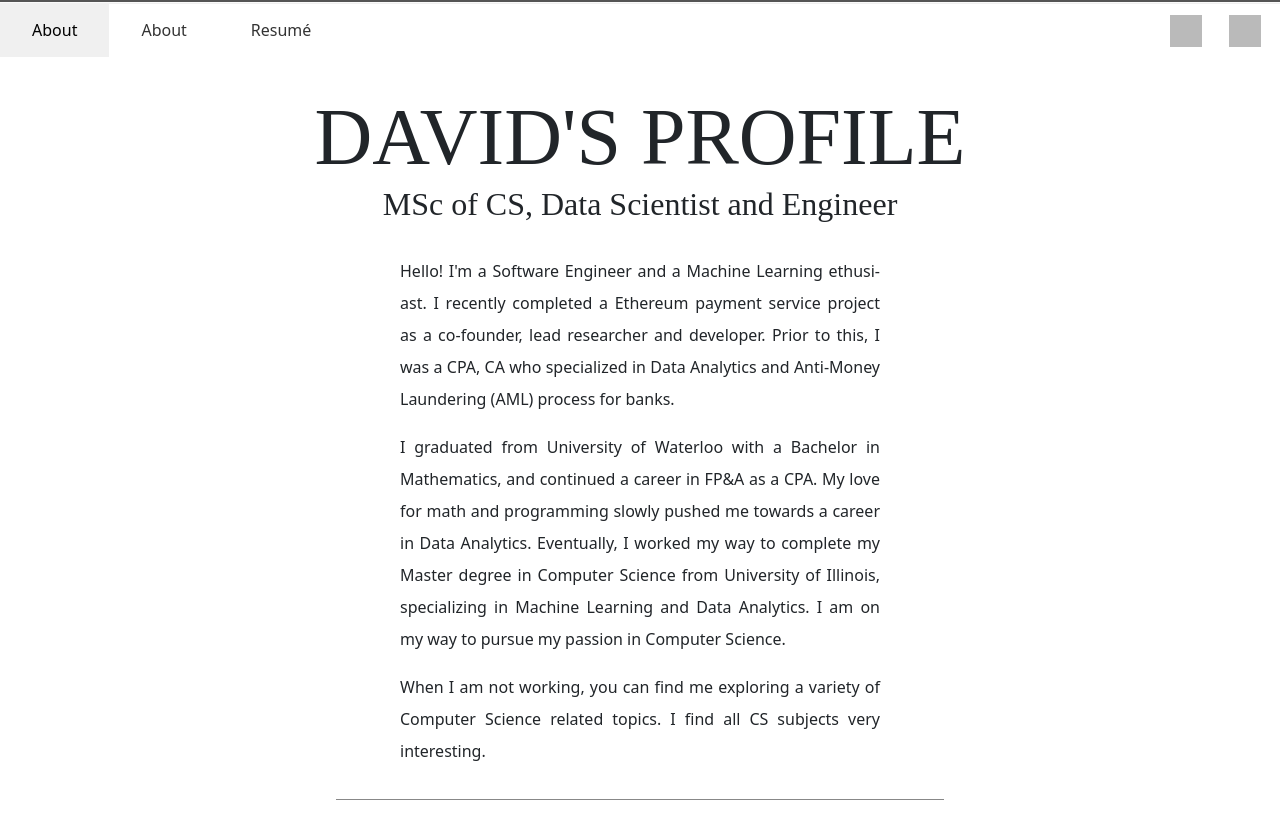
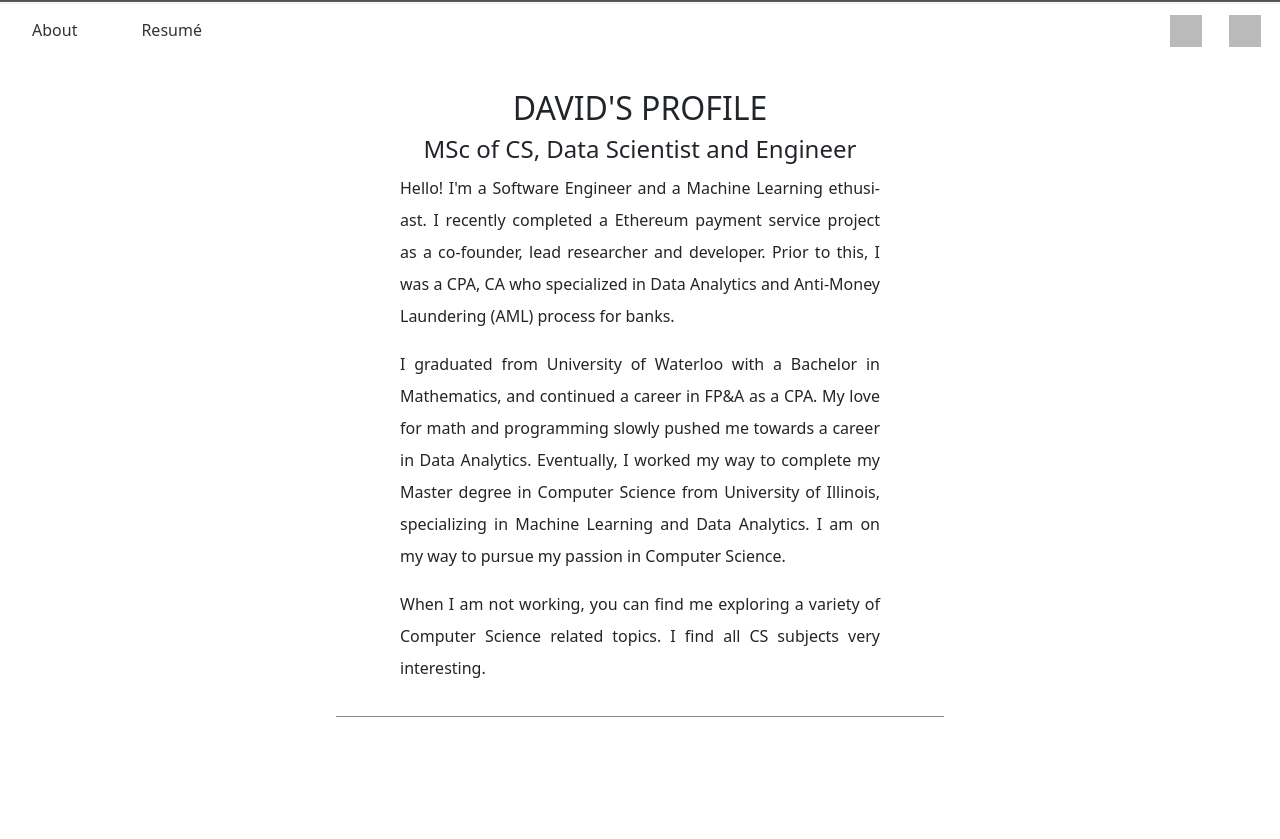
Before and after one commit to uwDavid/uwDavid.github.io, a Jekyll site: the page built from index.html, in a window 1280 px wide. Shown: the top 839 px of the page. Built offline with Jekyll 4.4.1, drawn with Linux system fonts in a browser that asks for light colours; grey boxes are pictures that could not be loaded.

Commit message:
formatting

```diff
--- a/_includes/header.html
+++ b/_includes/header.html
@@ -1,37 +1,22 @@
 <header class="header">
 	<nav>
 		<div class="links">
-			{% assign current = nil %}
-			{% if page.url == "/" %}
-				{% assign current = 'active' %}
+			{% for my_page in site.pages %}
+			{% if my_page.title %}
+			<a class="" href="{{ my_page.url }}">{{ my_page.title }}</a>
 			{% endif %}
-			<a class="{{ current }}" href="/">About</a>
-			{% for my_page in site.pages %}
-				{% if my_page.title %}
-					{% assign current = nil %}
-					{% if page.url == my_page.url %}
-						{% assign current = 'active' %}
-					{% endif %}
-					{% if my_page.title != "Webdev" or current == "active" %}
-					<a class="{{ current }}" href="{{ my_page.url }}">{{ my_page.title }}</a>
-					{% endif %}
-				{% endif %}
 			{% endfor %}
 			<a class="" href="cv/">Resumé</a>
 		</div>
 		<div class="contact">
 			<a target="_blank" href="https://www.github.com/uwDavid">
-				<img class="icon" src="https://cdn.jsdelivr.net/npm/simple-icons@latest/icons/github.svg" alt="GitHub" />
+				<img class="icon" src="https://cdn.jsdelivr.net/npm/simple-icons@latest/icons/github.svg"
+					alt="GitHub" />
 			</a>
 			<a target="_blank" href="https://www.linkedin.com/in/davidjiang-cpa">
-				<img class="icon" src="https://cdn.jsdelivr.net/npm/simple-icons@latest/icons/linkedin.svg" alt="LinkedIn" />
+				<img class="icon" src="https://cdn.jsdelivr.net/npm/simple-icons@latest/icons/linkedin.svg"
+					alt="LinkedIn" />
 			</a>
 		</div>
 	</nav>
-	{% if page.index %}
-	<h1>{{ site.title | escape }}</h1>
-	{% endif %}
-	{% if page.tagline %}
-	<h2>{{ page.tagline | escape }}</h2>
-	{% endif %}
 </header>
--- a/css/style.css
+++ b/css/style.css
@@ -498,19 +498,21 @@ nav a {
 	opacity: 1;
 }
 
-.header h1,
-.header h2 {
+h2,
+h4 {
+	text-align: center;
+	font-size: 1rem;
 	font-weight: normal;
 	padding: 0 5%;
 }
 
-.header h1 {
+h2 {
 	font-size: 2em;
 	text-transform: uppercase;
 	margin: 0;
 }
 
-.header h2 {
+h3 {
 	font-size: 2em;
 	margin: 0;
 	margin-top: 1em;
--- a/index.html
+++ b/index.html
@@ -3,22 +3,28 @@ layout: default
 tagline: MSc of CS, Data Scientist and Engineer
 index: true
 ---
-
+<h2>{{ site.title | escape }}</h2>
+<h4>{{ page.tagline | escape }}</h4>
 <article>
-	<br>
 	<p>
-		Hello! I'm a Software Engineer and a Machine Learning ethusiast. I recently completed a Ethereum payment service
-		project as a co-founder, lead researcher and developer. Prior to this, I was a CPA, CA who specialized in Data
+		Hello! I'm a Software Engineer and a Machine Learning ethusiast. I recently completed a Ethereum payment
+		service
+		project as a co-founder, lead researcher and developer. Prior to this, I was a CPA, CA who specialized
+		in Data
 		Analytics and Anti-Money Laundering (AML) process for banks.
 	</p>
 	<p>
-		I graduated from University of Waterloo with a Bachelor in Mathematics, and continued a career in FP&A as
-		a CPA. My love for math and programming slowly pushed me towards a career in Data Analytics. Eventually, I
-		worked my way to complete my Master degree in Computer Science from University of Illinois, specializing in
+		I graduated from University of Waterloo with a Bachelor in Mathematics, and continued a career in FP&A
+		as
+		a CPA. My love for math and programming slowly pushed me towards a career in Data Analytics. Eventually,
+		I
+		worked my way to complete my Master degree in Computer Science from University of Illinois, specializing
+		in
 		Machine Learning and Data Analytics. I am on my way to pursue my passion in Computer Science.
 	</p>
 	<p>
-		When I am not working, you can find me exploring a variety of Computer Science related topics. I find all CS
+		When I am not working, you can find me exploring a variety of Computer Science related topics. I find
+		all CS
 		subjects very interesting.
 	</p>
 </article>
```
Also changed, not shown: cv/index.html (+8 -0 lines), _includes/navbar.html (deleted).
